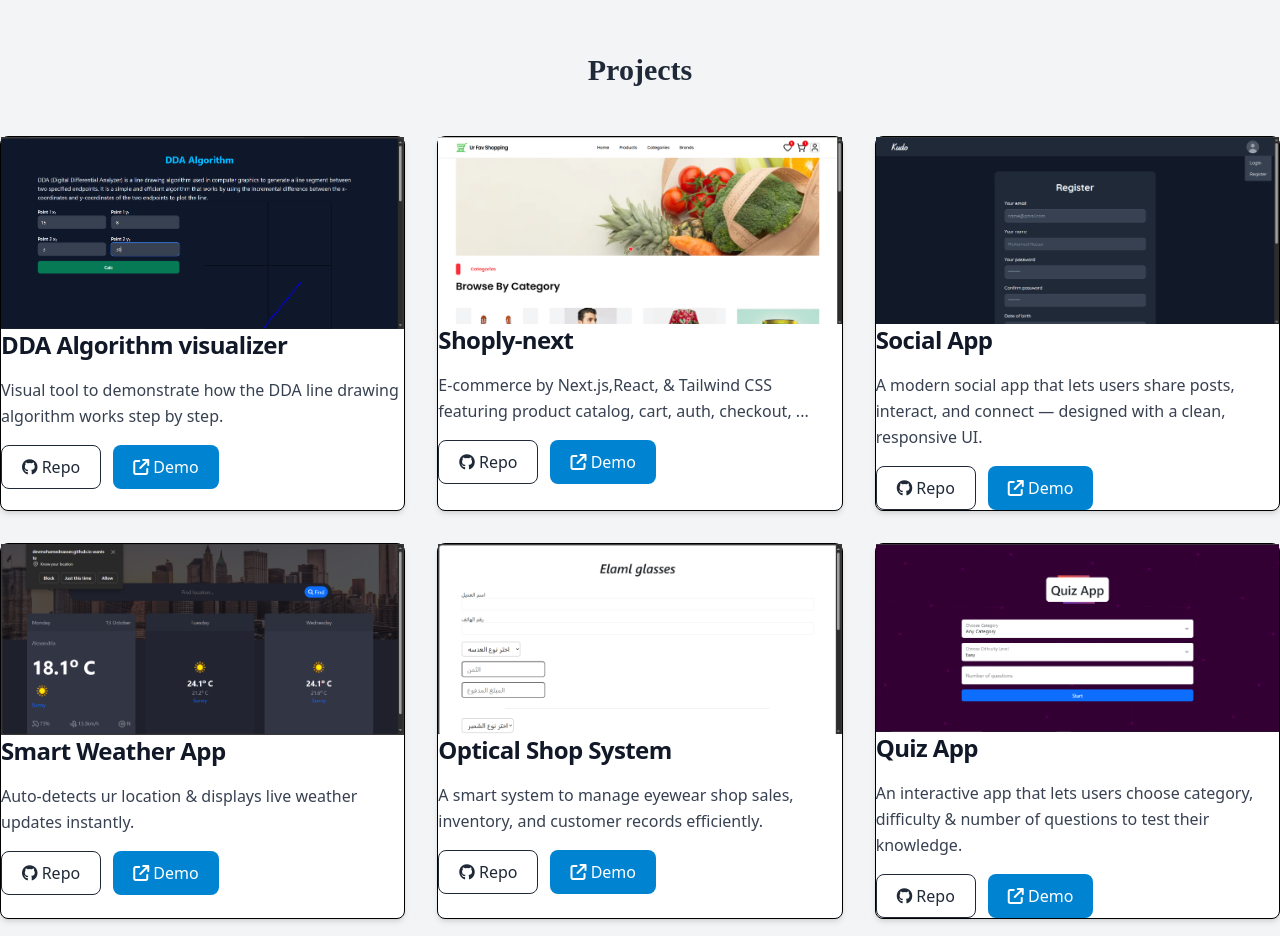
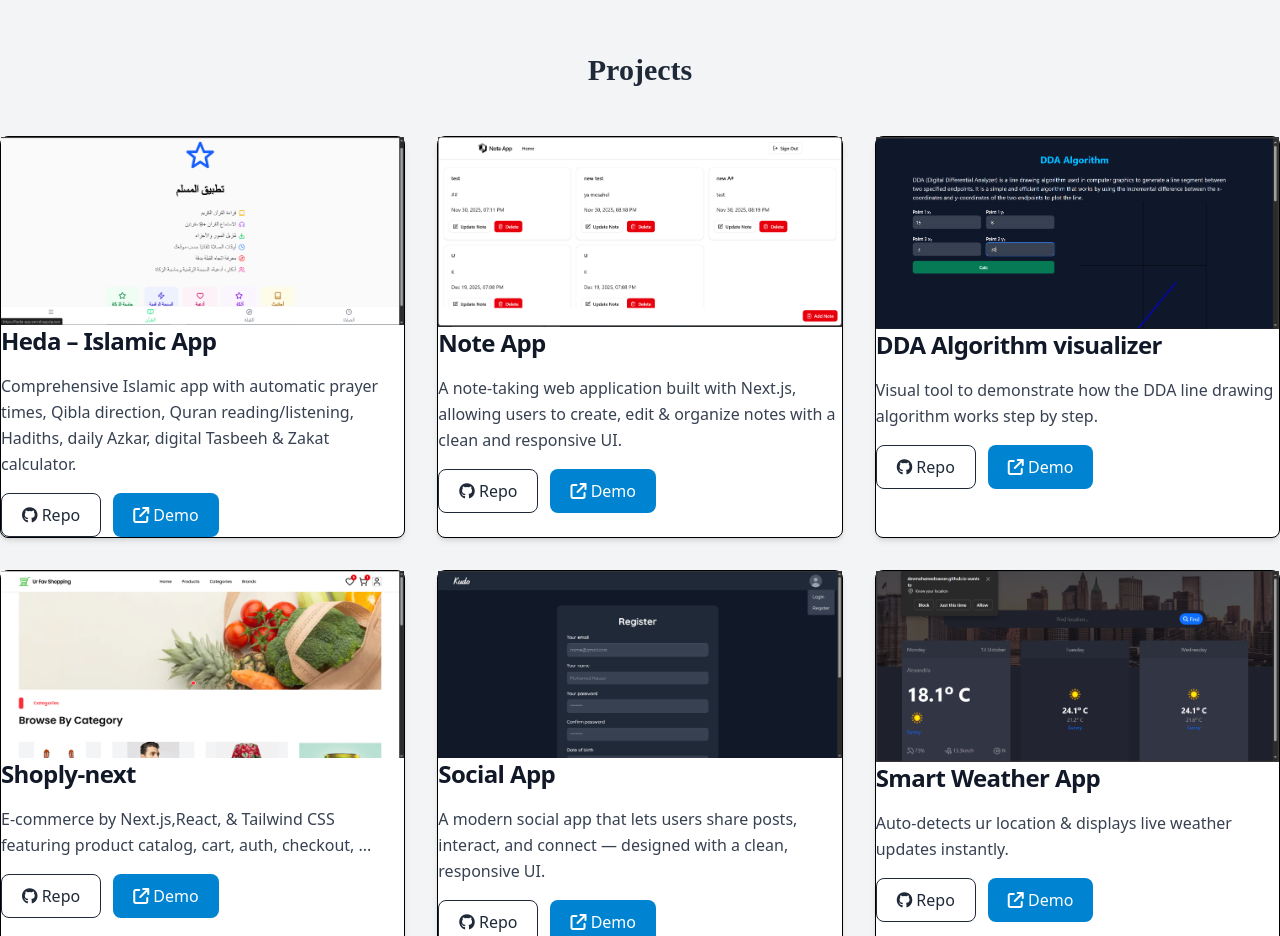
Before and after one commit to DevMohamedNasser/portify, a React (Vite) app: page / in a window 1280 px wide. Shown: the part 2260-3196 px from the top of the page. Built offline with nearby package versions, Linux system fonts and the light colour scheme; a web font is replaced by a local one.

Commit message:
add heda islamic app & note app to Projects section

```diff
--- a/src/sections/Projects/Projects.jsx
+++ b/src/sections/Projects/Projects.jsx
@@ -6,11 +6,30 @@ import ecommerce from '../../assets/Images/ecommerce.png';
 import socialApp from '../../assets/Images/socialApp.png';
 import weather from '../../assets/Images/weather.png'
 import quizApp from '../../assets/Images/quizApp.png';
+import hedaApp from '../../assets/Images/hedaApp.png';
+import noteApp from '../../assets/Images/noteApp.png';
 
 
 
 export default function Projects() {
   const projects = [
+    {
+      img: hedaApp,
+      heading: "Heda – Islamic App",
+      descrip:
+        "Comprehensive Islamic app with automatic prayer times, Qibla direction, Quran reading/listening, Hadiths, daily Azkar, digital Tasbeeh & Zakat calculator.",
+      demo: "https://heda-app.vercel.app",
+      repo: "https://github.com/DevMohamedNasser/heda.git",
+    },
+    {
+      img: noteApp,
+      heading: "Note App",
+      descrip:
+        "A note-taking web application built with Next.js, allowing users to create, edit & organize notes with a clean and responsive UI.",
+      demo: "https://note-app-chi-five.vercel.app/",
+      repo: "https://github.com/DevMohamedNasser/Note-App.git",
+    },
+
     {
       img: ddaAlgo,
       heading: "DDA Algorithm visualizer",
```
Also changed, not shown: src/assets/Images/hedaApp.png (added), src/assets/Images/noteApp.png (added).
